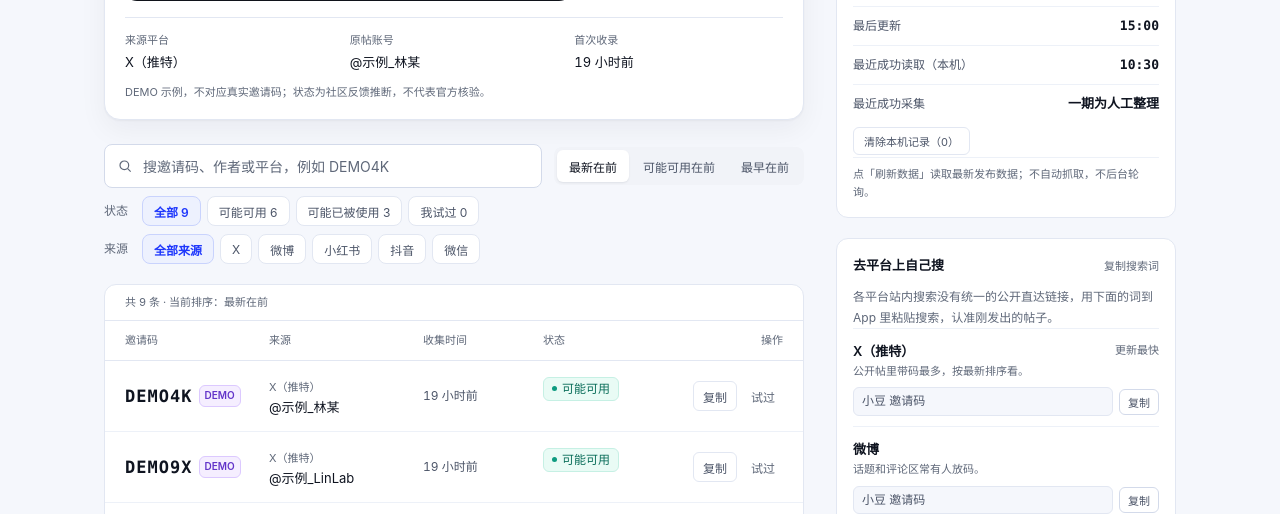
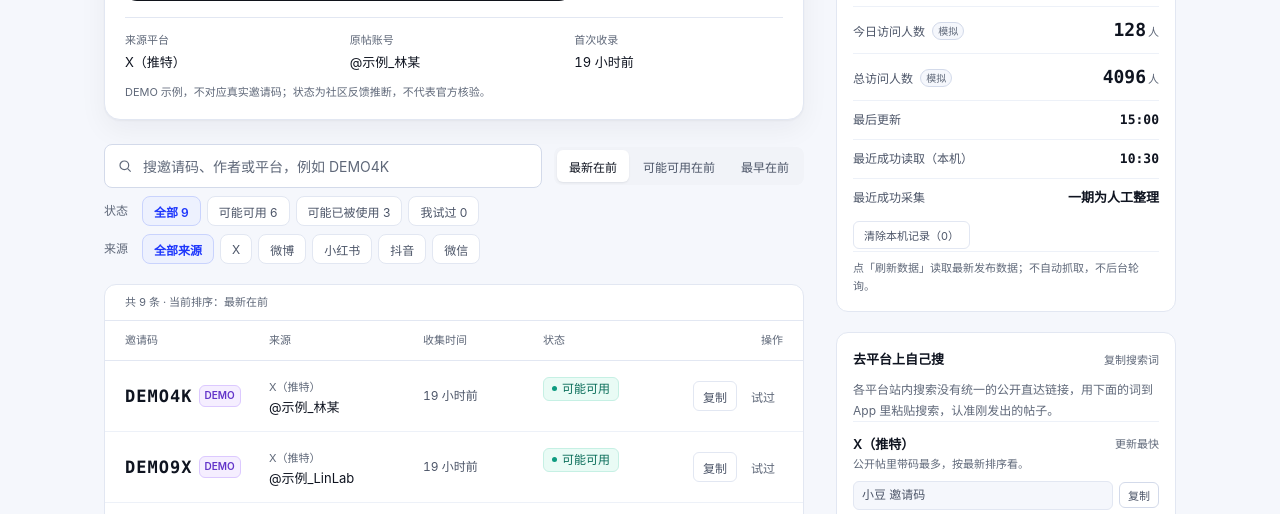
Before and after one commit to huoguo12138/xiaodou, a plain HTML site: page index.html in a window 1280 px wide. Shown: the part 271-785 px from the top of the page. Drawn offline with Linux system fonts and the light colour scheme.

Commit message:
feat: 添加模拟访问人数统计

```diff
--- a/app.js
+++ b/app.js
@@ -10,6 +10,8 @@ const PLATFORMS={x:'X（推特）',weibo:'微博',xiaohongshu:'小红书',douyin
 const STATUS_TEXT={available:'可能可用',used_uncertain:'可能已被使用',tried:'我试过'};
 const SORT_TEXT={latest:'最新在前',available:'可能可用在前',oldest:'最早在前'};
 const ALLOWED_STATUS=new Set(['available','used_uncertain']);
+const MOCK_TODAY_VISITORS=128;
+const MOCK_TOTAL_VISITORS=4096;
 
 const el={};
 let tried=new Set();
@@ -52,7 +54,7 @@ function init(){
 }
 
 function cacheDom(){
-  const ids=['refreshBtn','refreshLabel','cacheBanner','cacheText','retryBtn','topTime','heroStatus','heroCode','heroDemoBadge','heroCopyBtn','heroTriedBtn','heroPlatform','heroAuthor','heroCollected','heroNote','searchInput','listMeta','skeleton','listRows','noResult','noResultText','totalStat','todayStat','recentStat','generatedStat','clientReadStat','clearTriedBtn','toast','toastText'];
+  const ids=['refreshBtn','refreshLabel','cacheBanner','cacheText','retryBtn','topTime','heroStatus','heroCode','heroDemoBadge','heroCopyBtn','heroTriedBtn','heroPlatform','heroAuthor','heroCollected','heroNote','searchInput','listMeta','skeleton','listRows','noResult','noResultText','totalStat','todayStat','recentStat','todayVisitorsStat','totalVisitorsStat','generatedStat','clientReadStat','clearTriedBtn','toast','toastText'];
   ids.forEach(id=>{el[id]=document.getElementById(id);});
 }
 
@@ -393,6 +395,8 @@ function renderStats(){
   el.totalStat.innerHTML=rawItems.length+'<small>个</small>';
   el.todayStat.innerHTML=today+'<small>个</small>';
   el.recentStat.innerHTML=recent+'<small>个</small>';
+  el.todayVisitorsStat.innerHTML=MOCK_TODAY_VISITORS+'<small>人</small>';
+  el.totalVisitorsStat.innerHTML=MOCK_TOTAL_VISITORS+'<small>人</small>';
   el.generatedStat.textContent=formatClock(payloadMeta.generated_at);
   el.clientReadStat.textContent=formatClock(lastReadAt);
   el.topTime.textContent=formatClock(payloadMeta.generated_at);
--- a/index.html
+++ b/index.html
@@ -107,6 +107,8 @@
         <div class="stat-row"><span class="stat-k">收录总数</span><span class="stat-v" id="totalStat">0<small>个</small></span></div>
         <div class="stat-row"><span class="stat-k">今日新增（UTC+8）</span><span class="stat-v" id="todayStat">0<small>个</small></span></div>
         <div class="stat-row"><span class="stat-k">15 分钟内新码</span><span class="stat-v" id="recentStat">0<small>个</small></span></div>
+        <div class="stat-row"><span class="stat-k">今日访问人数 <span class="mock-tag">模拟</span></span><span class="stat-v" id="todayVisitorsStat">128<small>人</small></span></div>
+        <div class="stat-row"><span class="stat-k">总访问人数 <span class="mock-tag">模拟</span></span><span class="stat-v" id="totalVisitorsStat">4096<small>人</small></span></div>
         <div class="stat-row"><span class="stat-k">最后更新</span><span class="stat-v stat-time" id="generatedStat">--:--</span></div>
         <div class="stat-row"><span class="stat-k">最近成功读取（本机）</span><span class="stat-v stat-time" id="clientReadStat">--:--</span></div>
         <div class="stat-row"><span class="stat-k">最近成功采集</span><span class="stat-v stat-time">一期为人工整理</span></div>
--- a/styles.css
+++ b/styles.css
@@ -142,6 +142,7 @@ a:hover{text-decoration:underline}
 .stat-v small{font-size:11px;color:var(--ink-3);font-family:var(--font-ui);font-weight:400;margin-left:2px}
 .stat-time{font-size:13px}
 .stat-foot{font-size:11px;color:var(--ink-3);margin-top:2px;padding:8px 0;border-top:1px solid #EDF1F8;line-height:1.6}
+.mock-tag{display:inline-block;margin-left:4px;padding:1px 5px;border:1px solid var(--line-strong);border-radius:999px;background:var(--bg);color:var(--ink-3);font-size:10px;line-height:1.4;vertical-align:1px}
 .clear-tried{margin:4px 0 0;height:28px;padding:0 10px;border:1px solid var(--line);background:var(--surface);border-radius:var(--r-sm);font-size:11px;color:var(--ink-2)}
 .clear-tried:hover{background:#F7F9FE;border-color:#C3CCE0;color:var(--ink)}
 .selfsearch{border-top:1px solid #EDF1F8;padding:12px 0 10px}
```
Also changed, not shown: 1 other file.
